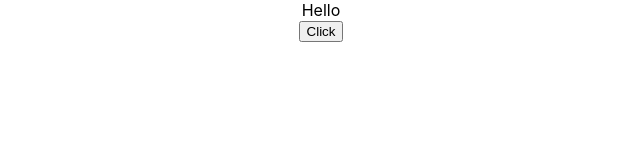
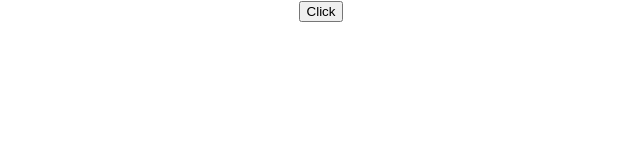
Before and after one commit to geekymv/web, a React (Create React App) app in the folder react/day01/my-app/: page / in a window 1280 px wide. Shown: the top 160 px of the page, without its empty margins (319-959 px from the left). Built offline with nearby package versions, Linux system fonts and the light colour scheme.

Commit message:
Methods as props

```diff
--- a/react/day01/my-app/src/App.js
+++ b/react/day01/my-app/src/App.js
@@ -8,6 +8,7 @@ import Counter from './components/Counter';
 import FunctionClick from './components/FunctionClick';
 import ClassClick from './components/ClassClick';
 import EventBind from './components/EventBind'
+import ParentComponent from './components/ParentComponent';
 
 function App() {
   return (
@@ -28,7 +29,9 @@ function App() {
      {/* <FunctionClick /> */}
      {/* <ClassClick /> */}
 
-     <EventBind />
+     {/* <EventBind /> */}
+
+     <ParentComponent />
     </div>
   );
 }
--- /dev/null
+++ b/react/day01/my-app/src/components/ChildComponent.js
@@ -0,0 +1,13 @@
+import React from "react";
+
+function ChildComponent(props) {
+
+    return (
+        <div>
+            <button onClick={() => props.greetHandler('child')}>Click</button>
+        </div>
+    )
+
+}
+
+export default ChildComponent
--- /dev/null
+++ b/react/day01/my-app/src/components/ParentComponent.js
@@ -0,0 +1,31 @@
+import React, {Component} from 'react'
+import ChildComponent from './ChildComponent'
+
+class ParentComponent extends Component {
+
+    constructor() {
+        super()
+        this.state = {
+            parentName: 'parent'
+        }
+
+        this.greetParent = this.greetParent.bind(this)
+    }
+
+    greetParent(childName) {
+        alert(`Hello ${this.state.parentName} from ${childName}`)
+    }
+
+
+    render() {
+        return (
+            <div>
+                <ChildComponent greetHandler={this.greetParent} />
+            </div>
+        )
+    }
+
+
+}
+
+export default ParentComponent
```
